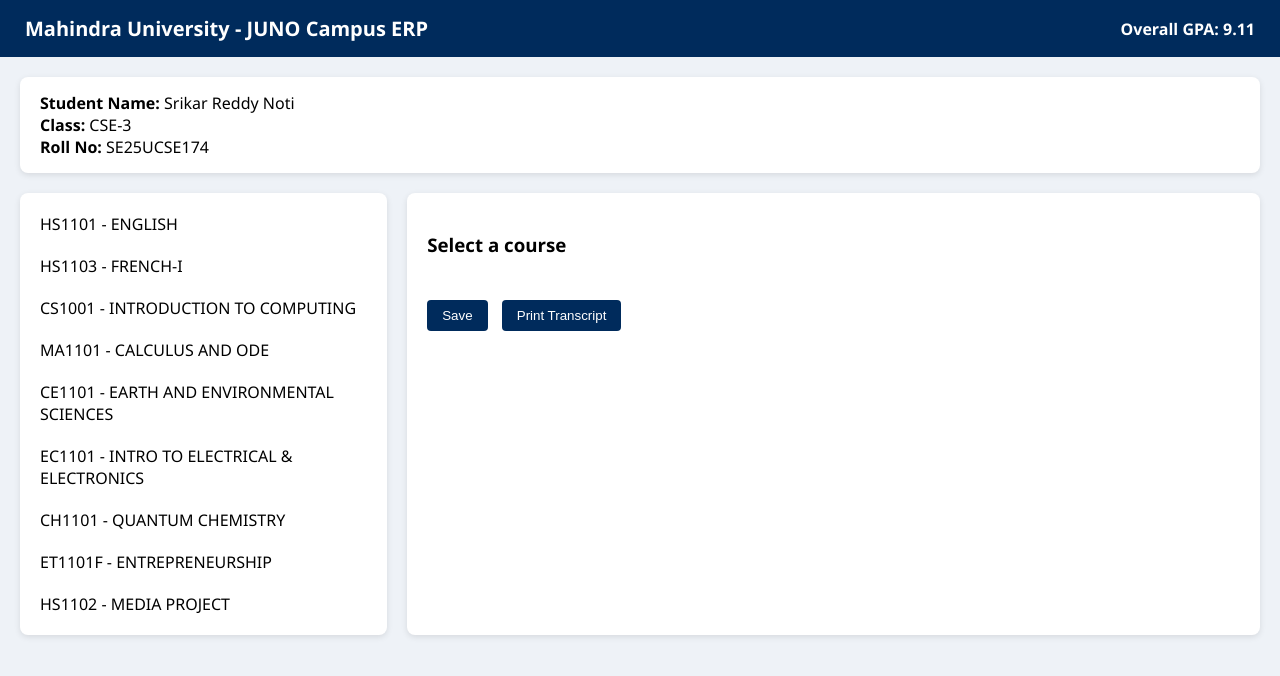
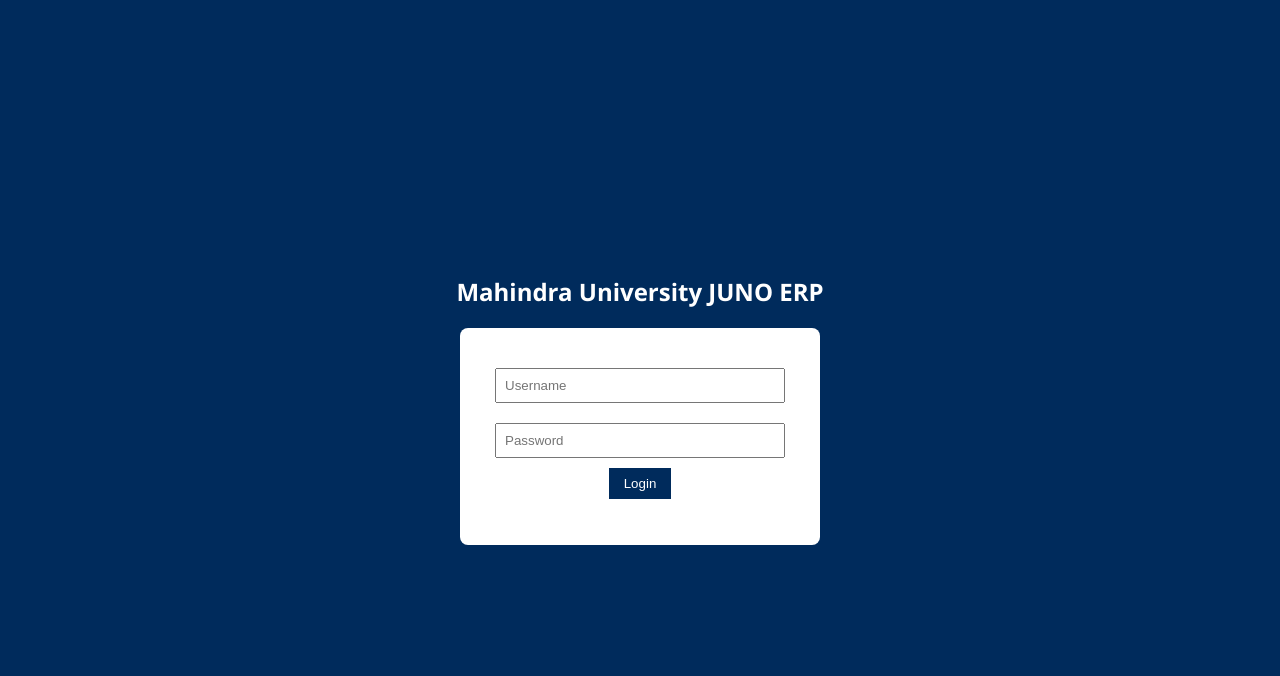
Before and after one commit to notisrikarreddy-glitch/Erp-parent-portal, a plain HTML site: page index.html in a window 1280 px wide. Drawn offline with Linux system fonts and the light colour scheme.

Commit message:
Update index.html

```diff
--- a/index.html
+++ b/index.html
@@ -11,6 +11,49 @@
 background:#eef2f7;
 }
 
+/* LOGIN SCREEN */
+
+#loginPage{
+display:flex;
+justify-content:center;
+align-items:center;
+height:100vh;
+background:#002b5c;
+color:white;
+flex-direction:column;
+}
+
+.loginBox{
+background:white;
+color:black;
+padding:30px;
+border-radius:8px;
+width:300px;
+text-align:center;
+}
+
+.loginBox input{
+width:90%;
+padding:8px;
+margin:10px 0;
+}
+
+.loginBox button{
+background:#002b5c;
+color:white;
+padding:8px 15px;
+border:none;
+cursor:pointer;
+}
+
+/* MAIN ERP */
+
+#mainContent{
+display:none;
+}
+
+/* HEADER */
+
 .topbar{
 background:#002b5c;
 color:white;
@@ -18,16 +61,18 @@
 display:flex;
 justify-content:space-between;
 align-items:center;
+position:relative;
 }
 
-.topbar h1{
-margin:0;
-font-size:20px;
-}
-
-.gpa{
-font-weight:bold;
-font-size:16px;
+.watermark{
+position:fixed;
+top:50%;
+left:50%;
+transform:translate(-50%, -50%);
+font-size:80px;
+color:rgba(0,0,0,0.05);
+z-index:0;
+pointer-events:none;
 }
 
 .student-card{
@@ -36,84 +81,41 @@
 padding:15px 20px;
 border-radius:8px;
 box-shadow:0 2px 6px rgba(0,0,0,0.1);
+position:relative;
+z-index:1;
 }
 
 .container{
-display:flex;
-margin:0 20px 20px 20px;
-gap:20px;
-}
-
-.sidebar{
-width:28%;
-background:white;
-padding:10px;
-border-radius:8px;
-box-shadow:0 2px 6px rgba(0,0,0,0.1);
-}
-
-.sidebar div{
-padding:10px;
-cursor:pointer;
-border-radius:6px;
-}
-
-.sidebar div:hover{
-background:#e3ecf7;
-}
-
-.active{
-background:#c8d9f1;
-font-weight:bold;
-}
-
-.main{
-flex:1;
+margin:20px;
 background:white;
 padding:20px;
 border-radius:8px;
 box-shadow:0 2px 6px rgba(0,0,0,0.1);
+position:relative;
+z-index:1;
 }
 
 table{
 width:100%;
 border-collapse:collapse;
-margin-top:10px;
 }
 
 th,td{
 padding:10px;
 border-bottom:1px solid #ddd;
-text-align:left;
 }
 
-input{
-width:60px;
-padding:5px;
-}
-
-button{
+.printBtn{
 background:#002b5c;
 color:white;
 padding:8px 15px;
 border:none;
-border-radius:4px;
 cursor:pointer;
-margin-top:10px;
-margin-right:10px;
+margin-top:15px;
 }
 
-button:hover{
-background:#004080;
-}
+/* PRINT ONLY TRANSCRIPT */
 
-.grade{
-margin-top:15px;
-font-weight:bold;
-font-size:16px;
-}
-
-/* PRINT STYLE */
 @media print{
 body *{
 visibility:hidden;
@@ -133,9 +135,23 @@
 
 <body>
 
+<div id="loginPage">
+<h2>Mahindra University JUNO ERP</h2>
+<div class="loginBox">
+<input type="text" id="username" placeholder="Username">
+<input type="password" id="password" placeholder="Password">
+<button onclick="login()">Login</button>
+<p id="error" style="color:red;"></p>
+</div>
+</div>
+
+<div id="mainContent">
+
+<div class="watermark">MAHINDRA UNIVERSITY</div>
+
 <div class="topbar">
-<h1>Mahindra University - JUNO Campus ERP</h1>
-<div class="gpa">Overall GPA: 9.11</div>
+<h2>Mahindra University - Official Transcript</h2>
+<div>Overall GPA: <b>9.11</b></div>
 </div>
 
 <div class="student-card">
@@ -144,123 +160,44 @@
 <strong>Roll No:</strong> SE25UCSE174
 </div>
 
-<div class="container">
+<div class="container" id="printArea">
 
-<div class="sidebar">
-<div onclick="loadCourse('english')">HS1101 - ENGLISH</div>
-<div onclick="loadCourse('french')">HS1103 - FRENCH-I</div>
-<div onclick="loadCourse('cs')">CS1001 - INTRODUCTION TO COMPUTING</div>
-<div onclick="loadCourse('math')">MA1101 - CALCULUS AND ODE</div>
-<div onclick="loadCourse('evs')">CE1101 - EARTH AND ENVIRONMENTAL SCIENCES</div>
-<div onclick="loadCourse('eee')">EC1101 - INTRO TO ELECTRICAL & ELECTRONICS</div>
-<div onclick="loadCourse('chem')">CH1101 - QUANTUM CHEMISTRY</div>
-<div onclick="loadCourse('entre')">ET1101F - ENTREPRENEURSHIP</div>
-<div onclick="loadCourse('media')">HS1102 - MEDIA PROJECT</div>
-</div>
+<h3>Semester I Result Summary</h3>
 
-<div class="main">
-<div id="printArea">
-<h3 id="courseTitle">Select a course</h3>
-<table id="marksTable"></table>
-<div class="grade" id="grade"></div>
-</div>
-<button onclick="saveMarks()">Save</button>
-<button onclick="window.print()">Print Transcript</button>
+<table>
+<tr><th>Subject</th><th>Total Marks</th><th>Grade</th></tr>
+
+<tr><td>HS1101 - ENGLISH</td><td>78</td><td>B</td></tr>
+<tr><td>HS1103 - FRENCH-I</td><td>76</td><td>B</td></tr>
+<tr><td>CS1001 - INTRODUCTION TO COMPUTING</td><td>92</td><td>A+</td></tr>
+<tr><td>MA1101 - CALCULUS AND ODE</td><td>82</td><td>A</td></tr>
+<tr><td>CE1101 - EARTH AND ENVIRONMENTAL SCIENCES</td><td>96</td><td>A+</td></tr>
+<tr><td>EC1101 - INTRO TO ELECTRICAL & ELECTRONICS</td><td>92</td><td>A+</td></tr>
+<tr><td>CH1101 - QUANTUM CHEMISTRY</td><td>93</td><td>A+</td></tr>
+<tr><td>ET1101F - ENTREPRENEURSHIP</td><td>84</td><td>A</td></tr>
+<tr><td>HS1102 - MEDIA PROJECT</td><td>75</td><td>B</td></tr>
+
+</table>
+
+<button class="printBtn" onclick="window.print()">Print Transcript</button>
+
 </div>
 
 </div>
 
 <script>
 
-let courses={
-english:[
-["Mid Term II",20,17],
-["Assignment",30,20],
-["End Term",50,41]
-],
-french:[
-["Mid Term",40,28],
-["End Term",60,48]
-],
-cs:[
-["Mid Term I",15,10],
-["Mid Term II",15,15],
-["End Term",40,40],
-["Lab Exam",20,20],
-["Lab Participation",10,7]
-],
-math:[
-["Mid Term I",20,16],
-["Mid Term II",20,14],
-["End Term",40,35],
-["Internal Assessment",20,17]
-],
-evs:[
-["Mid Term",30,30],
-["Offline Quiz",10,10],
-["Assignment",10,10],
-["End Term",50,46]
-],
-eee:[
-["Mid Term I",25,23],
-["Mid Term II",25,25],
-["Assignment",10,7],
-["End Term",40,37]
-],
-chem:[
-["Internal Assessment",10,8],
-["Mid Term II",15,14],
-["End Term",40,39],
-["Lab Exam",20,20],
-["Mid Term",15,12]
-],
-entre:[
-["Offline Quiz",15,15],
-["Project",40,30],
-["Assignment",30,25],
-["Class Participation",15,14]
-],
-media:[
-["Assignment",30,15],
-["Project",70,60]
-]
-};
+function login(){
+let user=document.getElementById("username").value;
+let pass=document.getElementById("password").value;
 
-let currentCourse="";
-
-function loadCourse(course){
-currentCourse=course;
-let data=courses[course];
-let table="<tr><th>Parameter</th><th>Out of</th><th>Marks</th></tr>";
-let total=0;
-let max=0;
-
-for(let i=0;i<data.length;i++){
-table+=`<tr>
-<td>${data[i][0]}</td>
-<td>${data[i][1]}</td>
-<td><input type='number' value='${data[i][2]}'></td>
-</tr>`;
-total+=data[i][2];
-max+=data[i][1];
+if(user==="se25ucse174@mahindrauniversity.edu.in"
+&& pass==="SRIKAR31"){
+document.getElementById("loginPage").style.display="none";
+document.getElementById("mainContent").style.display="block";
+}else{
+document.getElementById("error").innerText="Invalid Credentials";
 }
-
-document.getElementById("courseTitle").innerText="Selected Course";
-document.getElementById("marksTable").innerHTML=table;
-
-let percent=(total/max)*100;
-let grade="";
-if(percent>=90) grade="A+";
-else if(percent>=80) grade="A";
-else if(percent>=70) grade="B";
-else if(percent>=60) grade="C";
-else grade="D";
-
-document.getElementById("grade").innerText="Total: "+total+"/"+max+" | Grade: "+grade;
-}
-
-function saveMarks(){
-alert("Marks Saved Successfully!");
 }
 
 </script>
```
